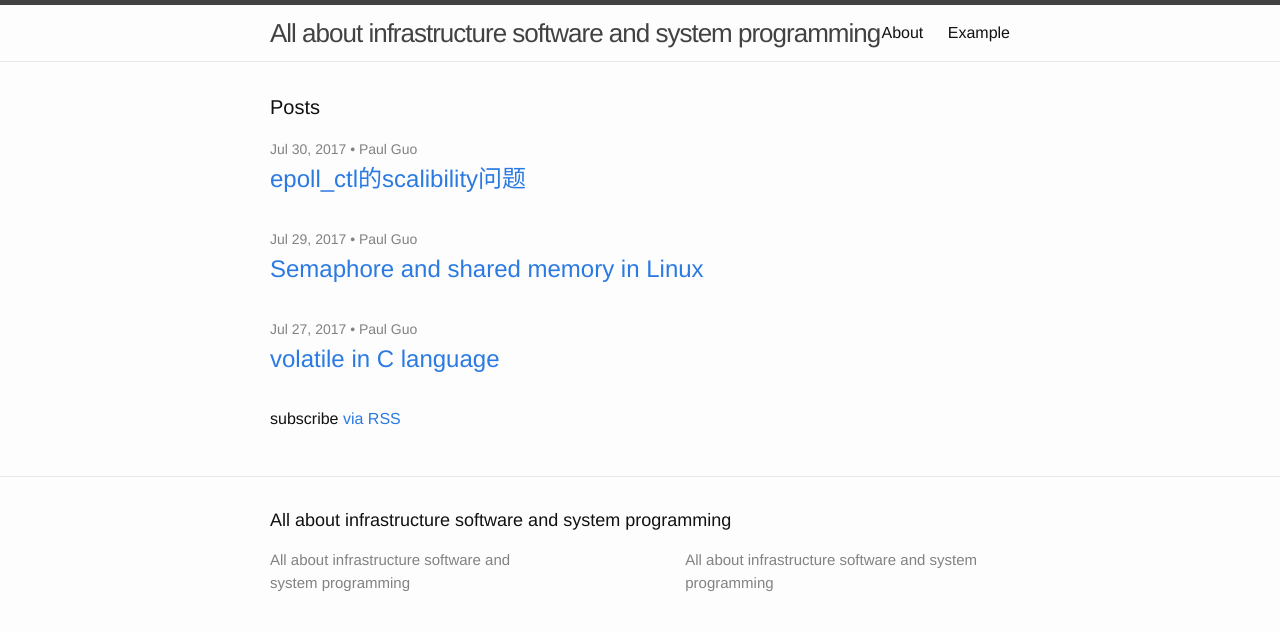
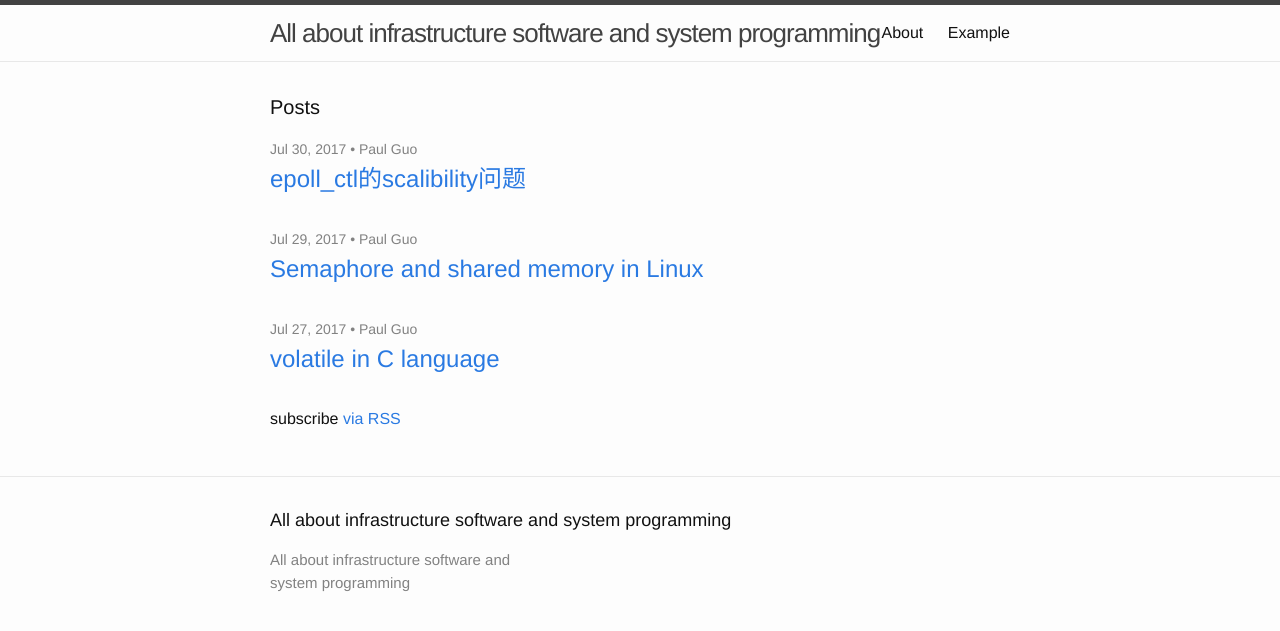
Before and after one commit to paul-guo-/paul-guo-.github.io, a Jekyll site: the page built from index.html, in a window 1280 px wide. Shown: the top 631 px of the page. Built offline with Jekyll 4.4.1, drawn with Linux system fonts in a browser that asks for light colours.

Commit message:
tweak homepage.

```diff
--- a/_config.yml
+++ b/_config.yml
@@ -1,6 +1,6 @@
 # Site settings
 title: All about infrastructure software and system programming
-description: All about infrastructure software and system programming
+description: >
 baseurl: "" # the subpath of your site, e.g. /blog/
 url: "http://paul-guo-.github.io" # the base hostname & protocol for your site
 
```
